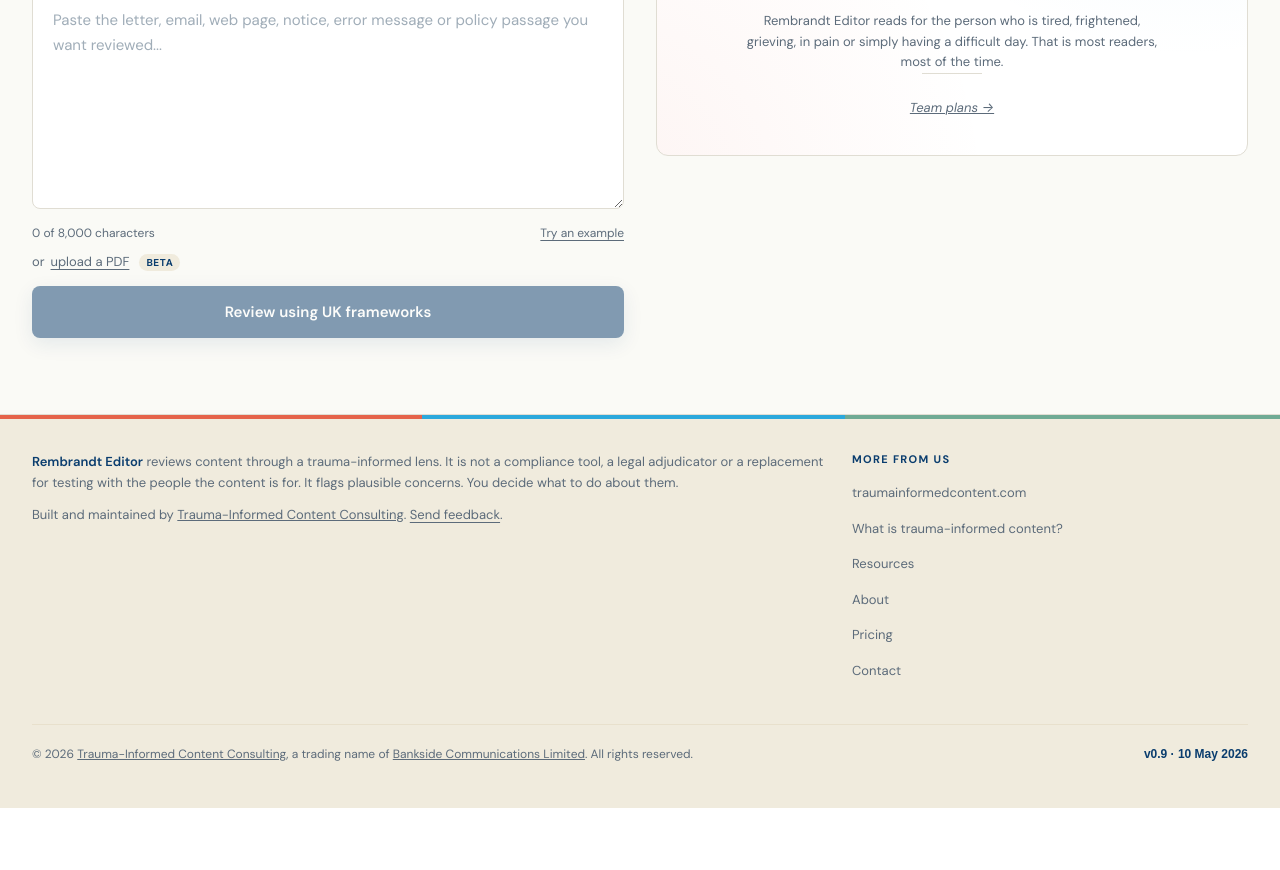
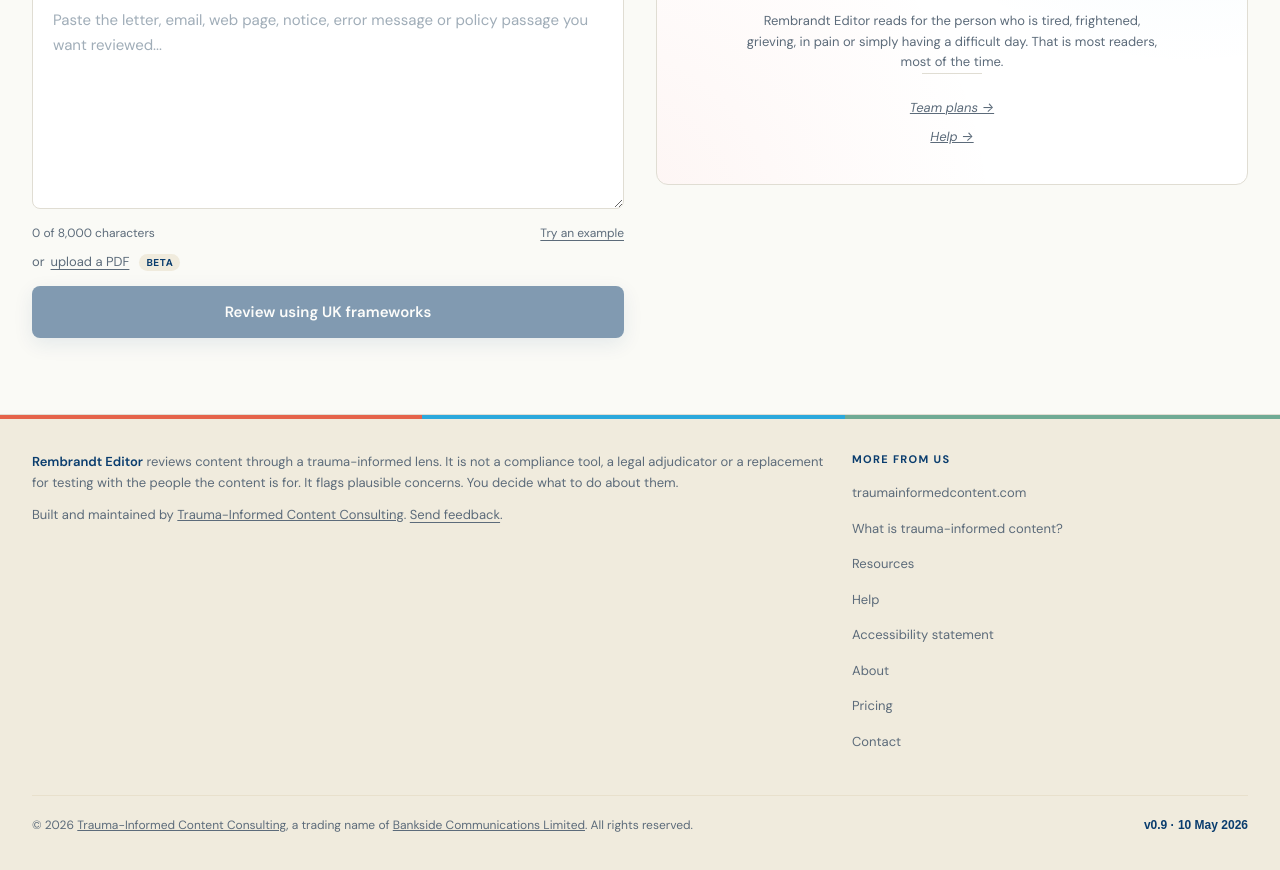
Before and after one commit to adrievdluijt/ttic-rembrandt, a React (Vite) app: page / in a window 1280 px wide. Shown: the part 720-1590 px from the top of the page. Before the commit the page ends 1528 px from the top, so only its background shows below. Built offline with nearby package versions, Linux system fonts and the light colour scheme; a web font is replaced by a local one.

Commit message:
Update App.jsx

```diff
--- a/src/App.jsx
+++ b/src/App.jsx
@@ -80,9 +80,10 @@
 const NAV_LINKS = [
   { label: 'What is trauma-informed content?', href: `${SITE}/what-is-trauma-informed-content/` },
   { label: 'Resources',                         href: `${SITE}/resources/` },
-    { label: 'Pricing',                         href: `${SITE}/rembrandt-editor-plus/` },
+  { label: 'Pricing',                           href: `${SITE}/rembrandt-editor-plus/` },
+  { label: 'Help',                              href: `${SITE}/help/` },
   { label: 'About',                             href: `${SITE}/about-us/` },
-    { label: 'Contact',                             href: `${SITE}/contact-us/` },
+  { label: 'Contact',                           href: `${SITE}/contact-us/` },
 ];
 
 const EXAMPLE = `Dear Occupier,
@@ -1503,10 +1504,13 @@
                 <p className="rb-empty-body">
                   Rembrandt Editor reads for the person who is tired, frightened, grieving, in pain or simply having a difficult day. That is most readers, most of the time.
                 </p>
-                                <div className="rb-empty-divider" aria-hidden="true" />
-                                <p className="rb-empty-body">
-                  <a href="https://traumainformedcontent.com/rembrandt-editor-plus/"><i>Team plans →</i></a>
-                                </p>
+                <div className="rb-empty-divider" aria-hidden="true" />
+                <p className="rb-empty-body">
+                  <a href={`${SITE}/rembrandt-editor-plus/`} target="_blank" rel="noopener noreferrer"><i>Team plans →</i></a>
+                </p>
+                <p className="rb-empty-body" style={{ marginTop: 8 }}>
+                  <a href={`${SITE}/help/`} target="_blank" rel="noopener noreferrer"><i>Help →</i></a>
+                </p>
               </div>
             </div>
           )}
@@ -1673,8 +1677,10 @@
             <a href={`${SITE}/`} target="_blank" rel="noopener noreferrer">traumainformedcontent.com</a>
             <a href={`${SITE}/what-is-trauma-informed-content/`} target="_blank" rel="noopener noreferrer">What is trauma-informed content?</a>
             <a href={`${SITE}/resources/`} target="_blank" rel="noopener noreferrer">Resources</a>
+            <a href={`${SITE}/help/`} target="_blank" rel="noopener noreferrer">Help</a>
+            <a href={`${SITE}/accessibility/`} target="_blank" rel="noopener noreferrer">Accessibility statement</a>
             <a href={`${SITE}/about-us/`} target="_blank" rel="noopener noreferrer">About</a>
-                        <a href={`${SITE}/rembrandt-editor-plus/`} target="_blank" rel="noopener noreferrer">Pricing</a>
+            <a href={`${SITE}/rembrandt-editor-plus/`} target="_blank" rel="noopener noreferrer">Pricing</a>
             <a href={`${SITE}/contact-us/`} target="_blank" rel="noopener noreferrer">Contact</a>
           </div>
 
```
